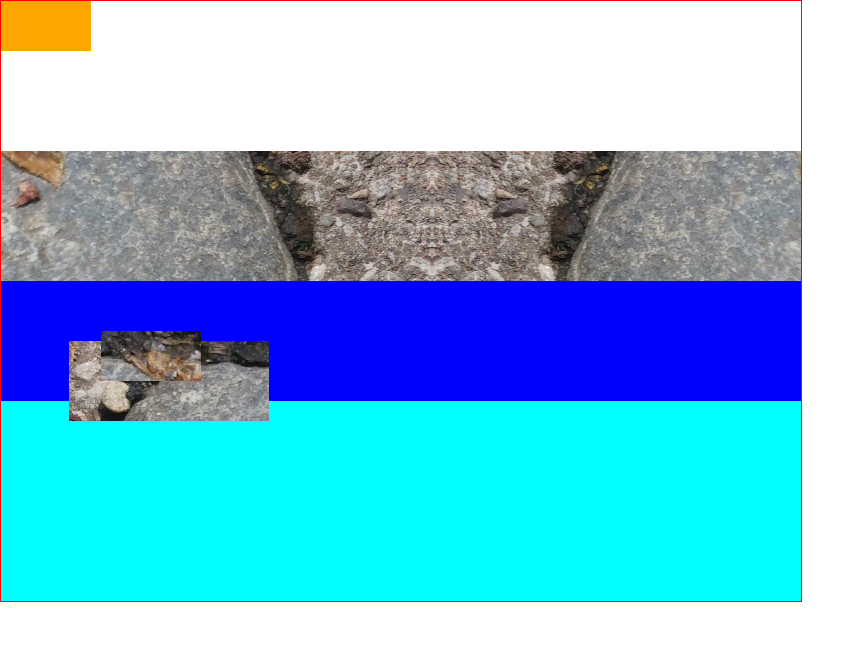
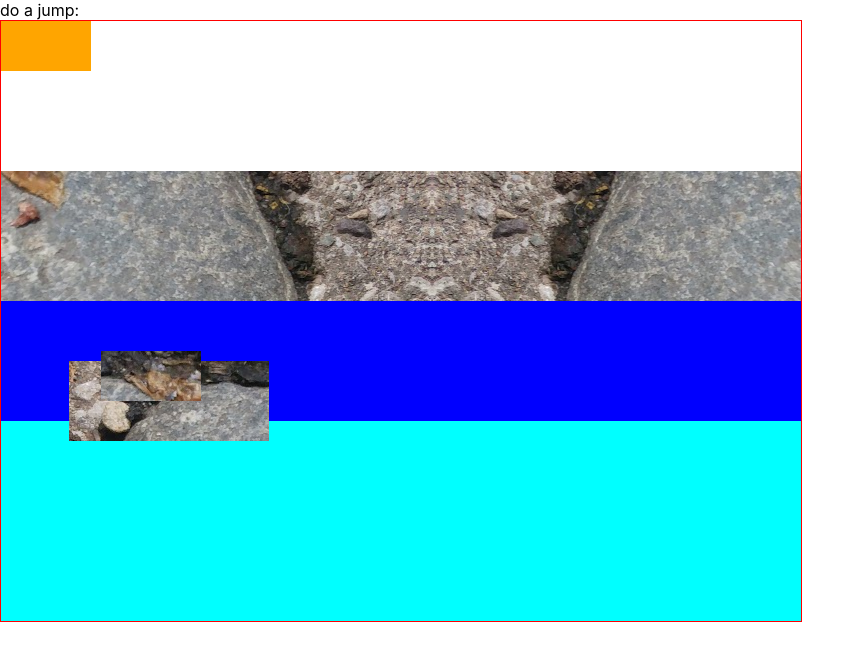
Before and after one commit to chrisdennett/tizzie-whizie-fly, a React (Create React App) app: page / in a window 1280 px wide. Shown: the top 660 px of the page, without its empty margins (0-865 px from the left). Built offline with nearby package versions, Linux system fonts and the light colour scheme.

Commit message:
Update Game.js

```diff
--- a/src/game/Game.js
+++ b/src/game/Game.js
@@ -21,12 +21,12 @@ export const Game = ({ spriteSheet }) => {
   }, 1);
 
   const jump = () => {
-    if (gameState.isJumping) return;
     setDoJump(true);
   };
 
   return (
     <div onClick={jump} style={{cursor:"pointer"}}>
+    <div>do a jump: {doJump}</div>
       <canvas
         ref={gameCanvasRef}
         style={canvasStyle}
```
